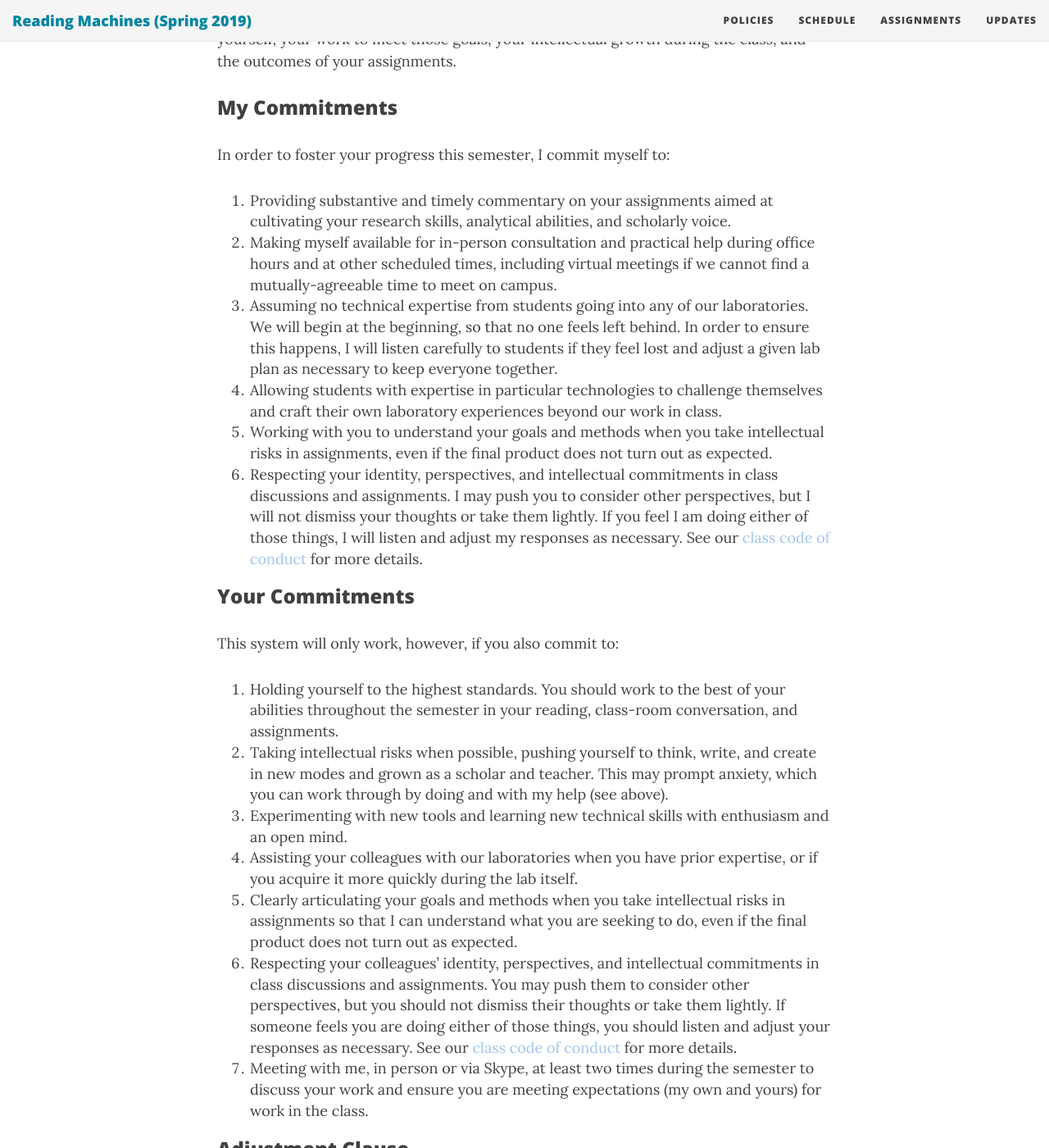
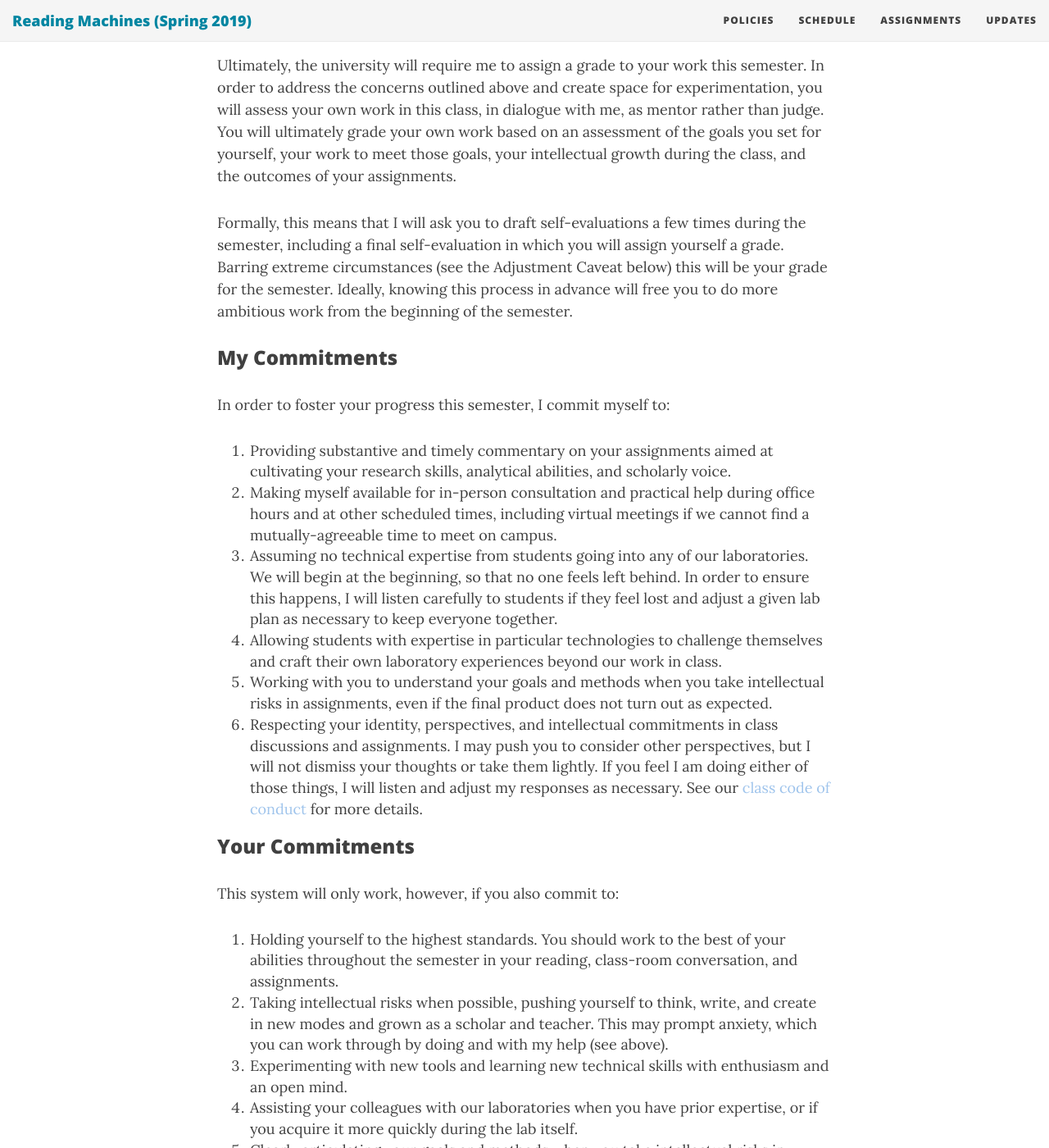
Before and after one commit to rccordell/s19rm, a Jekyll site: the page built from assignments.md, in a window 1280 px wide and 1400 px high, scrolled down 1735 px. Shown: the whole window at 82% size. Built offline with Jekyll 4.4.1, drawn with Linux system fonts in a browser that asks for light colours; nearby versions of some CDN libraries; some web fonts are replaced; some of the changed text lies outside the part shown.

Commit message:
finalize consultative grading clause

```diff
--- a/assignments.md
+++ b/assignments.md
@@ -3,6 +3,10 @@ layout: page
 title: Assignments
 bigimg: /img/VictoriaPress-banner.jpg
 ---
+
+## Course Assignments
+
+Your work in Reading Machines will happen across four major assignments:
 
 + [Leading Class Discussion](/assignments/discussion)
 + [Fieldbook](/assignments/fieldbook)
@@ -22,6 +26,8 @@ In addition, Reading Machines is an experimental course in which I want you to f
 ## Consultative Grading
 
 Ultimately, the university will require me to assign a grade to your work this semester. In order to address the concerns outlined above and create space for experimentation, you will assess your own work in this class, in dialogue with me, as mentor rather than judge. You will ultimately grade your own work based on an assessment of the goals you set for yourself, your work to meet those goals, your intellectual growth during the class, and the outcomes of your assignments.
+
+Formally, this means that I will ask you to draft self-evaluations a few times during the semester, including a final self-evaluation in which you will assign yourself a grade. Barring extreme circumstances (see the Adjustment Caveat below) this will be your grade for the semester. Ideally, knowing this process in advance will free you to do more ambitious work from the beginning of the semester.
 
 ### My Commitments
 
@@ -46,6 +52,6 @@ This system will only work, however, if you also commit to:
 6. Respecting your colleagues' identity, perspectives, and intellectual commitments in class discussions and assignments. You may push them to consider other perspectives, but you should not dismiss their thoughts or take them lightly. If someone feels you are doing either of those things, you should listen and adjust your responses as necessary. See our [class code of conduct](/policies/) for more details.
 7. Meeting with me, in person or via Skype, at least two times during the semester to discuss your work and ensure you are meeting expectations (my own and yours) for work in the class.
 
-### Adjustment Clause
+### Adjustment Caveat
 
 I do reserve the right to adjust grades as appropriate, if a student takes undue advantage of the consultative grading paradigm. However, I do not anticipate needing to exercise this right.
```
